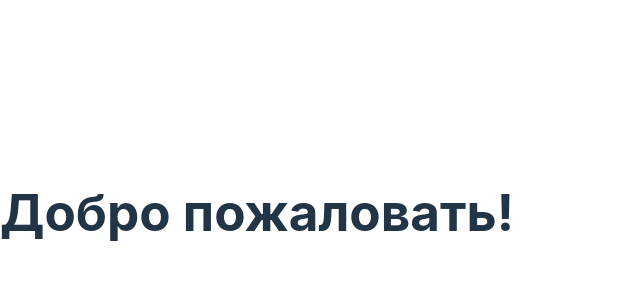
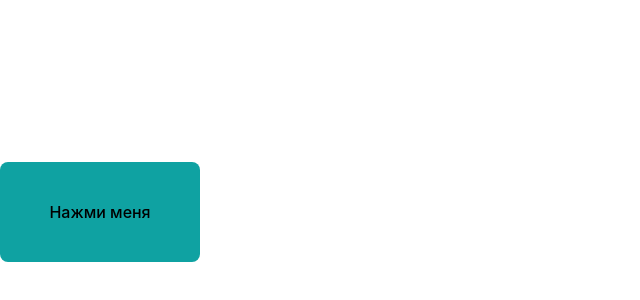
Before and after one commit to a-ch-t/react_mini_course_stepik, a React (Vite) app: page / in a window 1280 px wide. Shown: the part 188-488 px from the top of the page, without its empty margins (0-640 px from the left). Built offline with nearby package versions, Linux system fonts and the light colour scheme.

Commit message:
step_3.4.4

```diff
--- a/src/App.jsx
+++ b/src/App.jsx
@@ -1,11 +1,9 @@
-//import Greeting from "./components/Greeting";
-//import UserProfile from "./components/UserProfile";
-import LoginStatus from "./components/LoginStatus";
+import Button from "./components/Button";
 
 function App() {
   return (
     <div>
-      <LoginStatus />
+      <Button />
     </div>
   );
 }
--- /dev/null
+++ b/src/components/Button.jsx
@@ -0,0 +1,6 @@
+import styles from "./Button.module.css";
+
+function Button() {
+  return <button className={`${styles.button}`}>Нажми меня</button>;
+}
+export default Button;
--- /dev/null
+++ b/src/components/Button.module.css
@@ -0,0 +1,5 @@
+.button {
+  width: 200px;
+  height: 100px;
+  background-color: rgb(15, 162, 162);
+}
```
